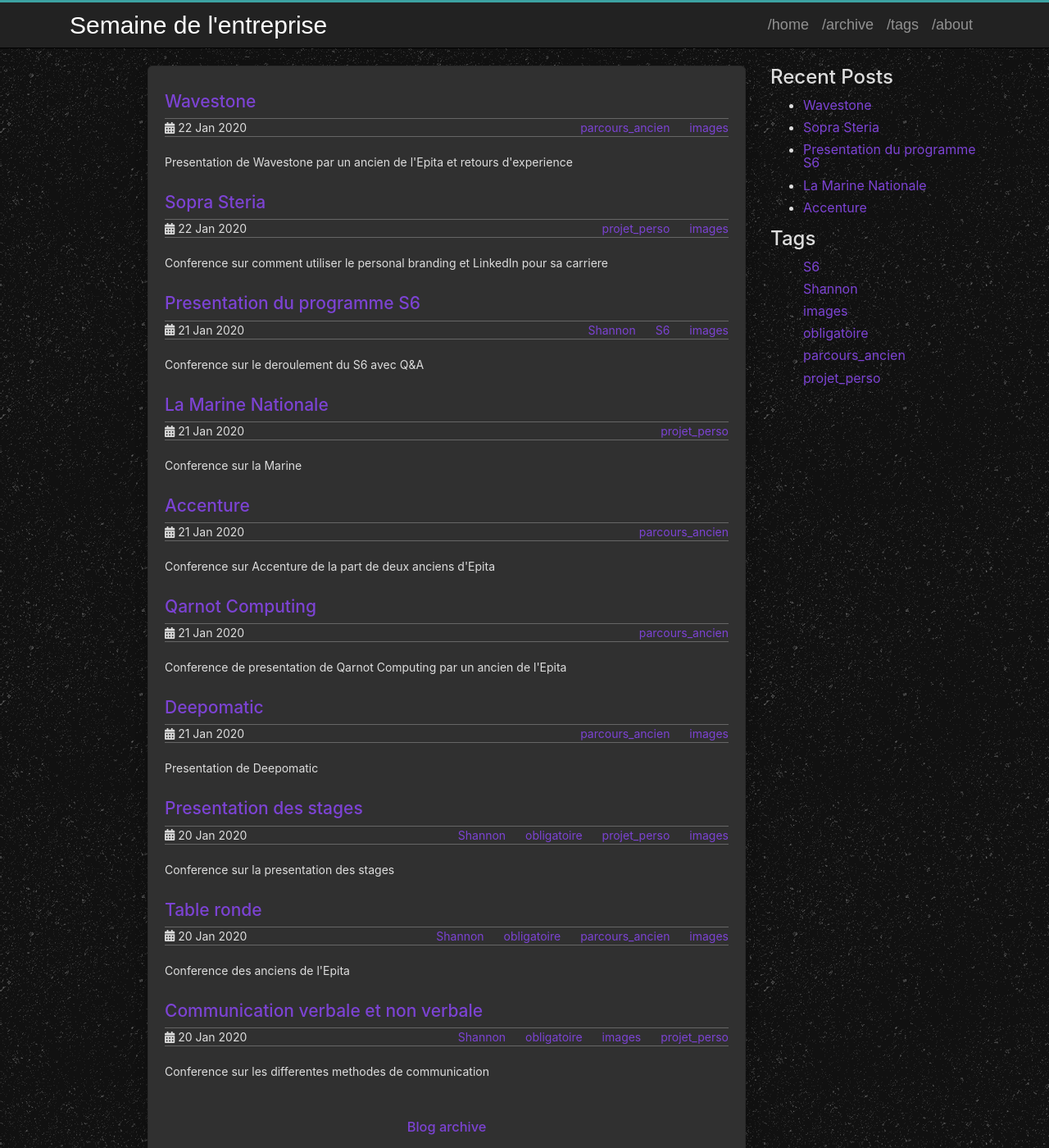
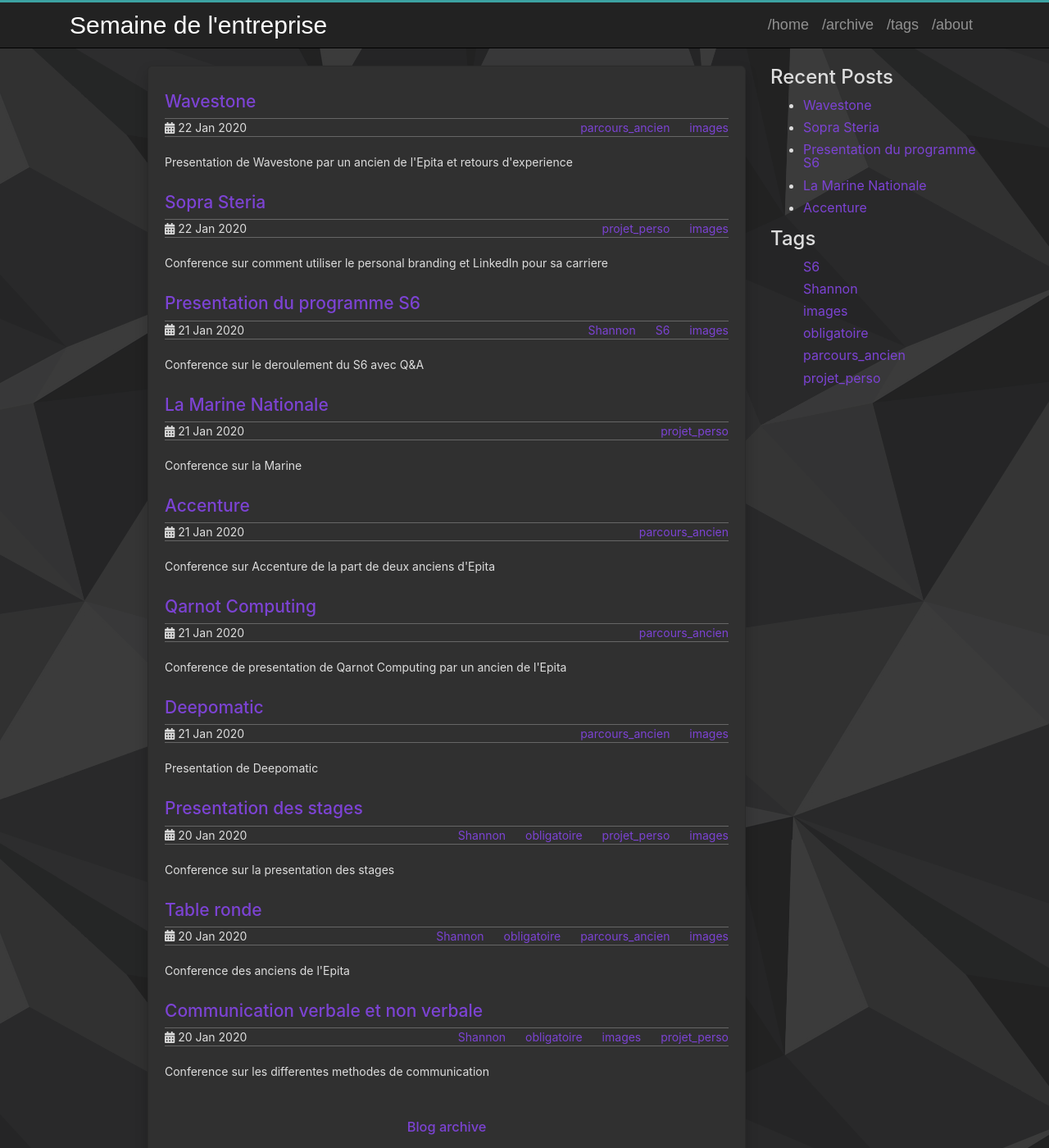
Before and after one commit to lemasyma/entreprise, a Jekyll site: the page built from index.html, in a window 1280 px wide and 1400 px high. Shown: the whole window at 82% size. Built offline with Jekyll 4.4.1, drawn with Linux system fonts in a browser that asks for light colours.

Commit message:
[CSS] Changing background

```diff
--- a/assets/css/theme.scss
+++ b/assets/css/theme.scss
@@ -30,7 +30,7 @@
 $note-color: #AC87FA;
 $warning-color: #ffff00;
 // use this or pick any from /css/pics/background folder or from transparenttextures.com
-$background-pattern: 'asfalt-light.png';
+$background-pattern: 'geometric.png';
 
 //********************************************************
 //                  Common styles
```
Also changed, not shown: assets/css/pics/background/geometric.png (added).
